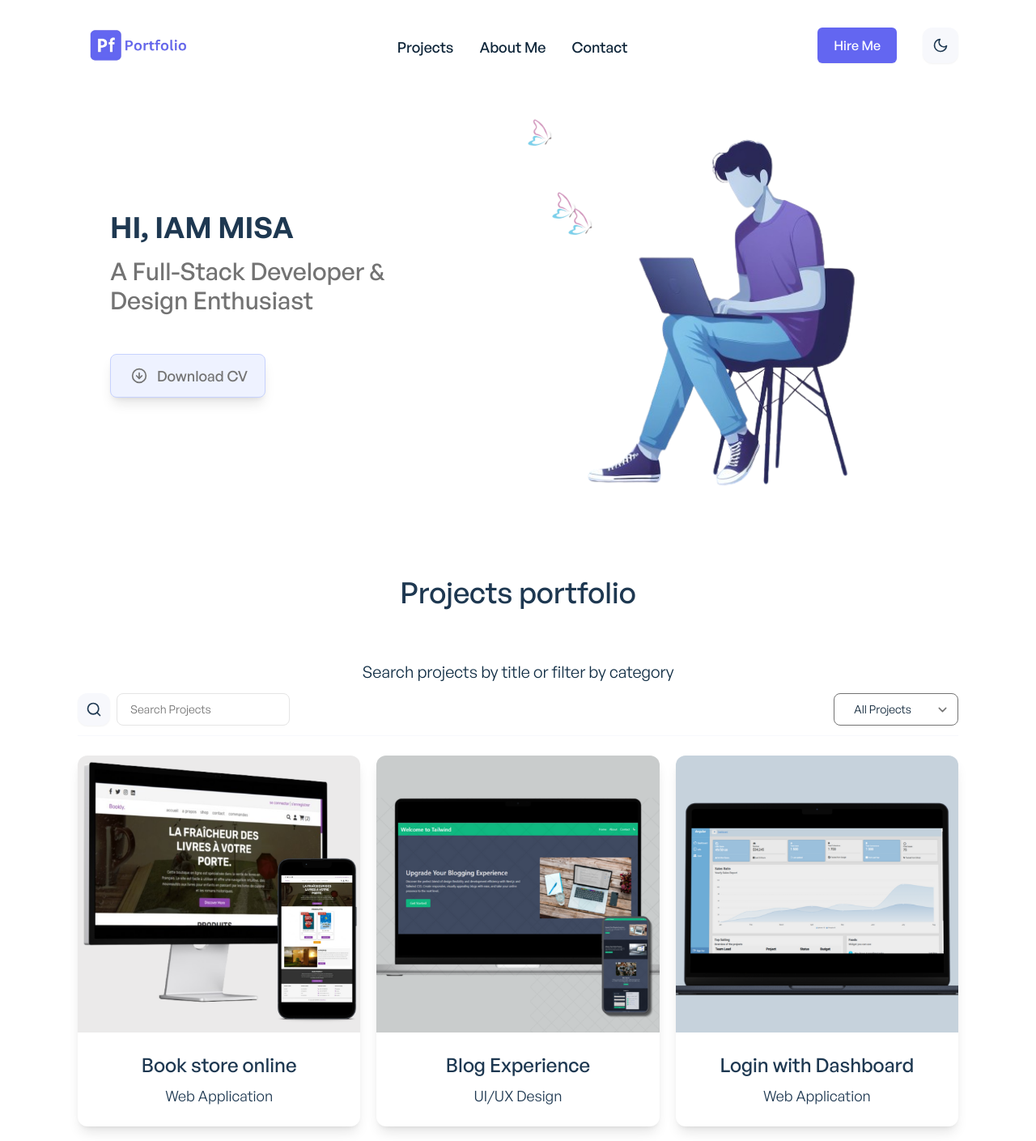
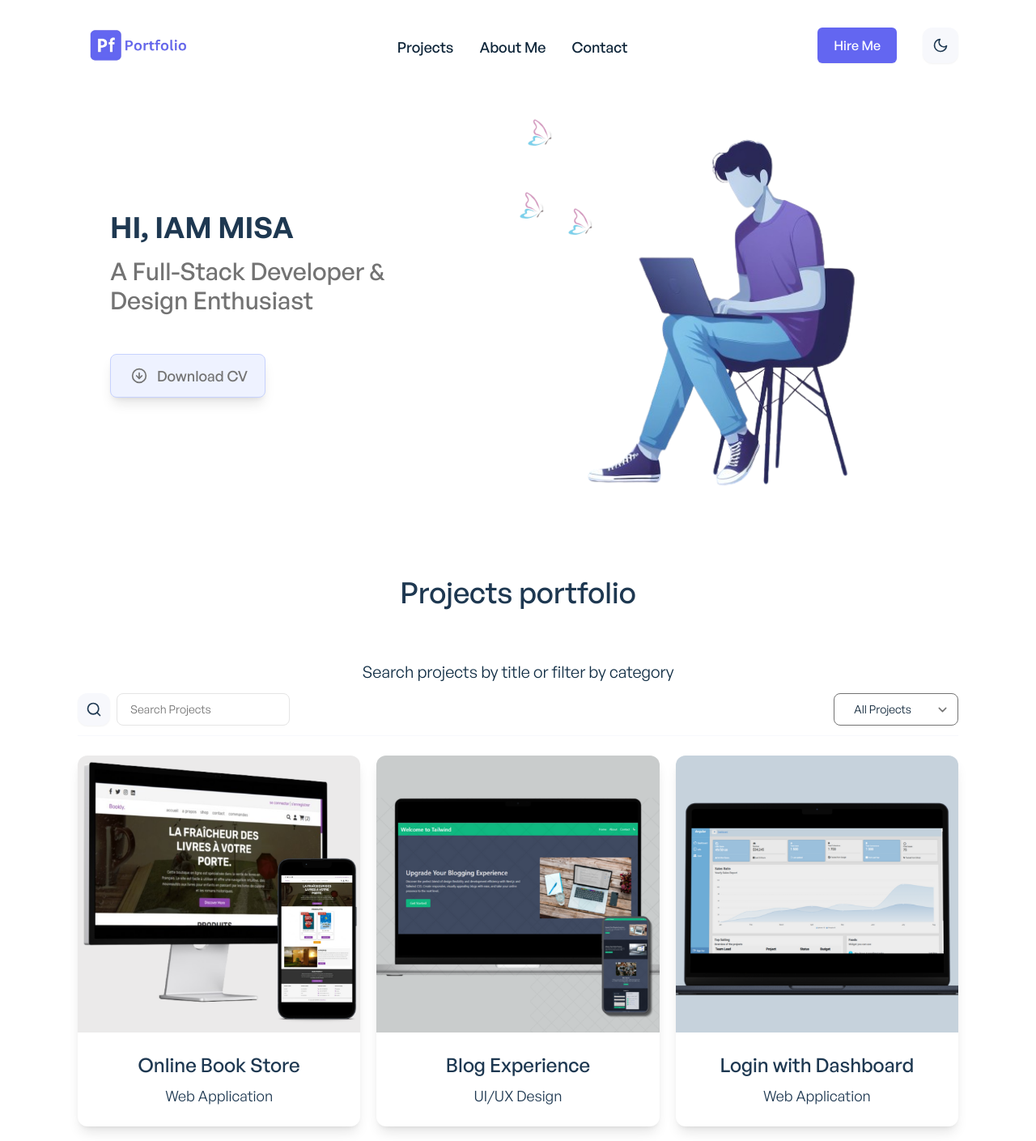
Before and after one commit to Misa100/portfolio-main, a Next.js app: page / in a window 1280 px wide. Shown: the top 1409 px of the page at 81% size. Built offline with nearby package versions, Linux system fonts and the light colour scheme.

Commit message:
update project

```diff
--- a/components/reusable/Butterfly.js
+++ b/components/reusable/Butterfly.js
@@ -37,7 +37,7 @@ const Butterfly = ({ offsetX, offsetY }) => (
 const Butterflies = () => {
   return (
     <>
-      <Butterfly offsetX={10} offsetY={40} />
+      <Butterfly offsetX={-30} offsetY={40} />
       <Butterfly offsetX={-20} offsetY={-50} />
       <Butterfly offsetX={30} offsetY={60} />
     </>
--- a/data/projectsData.js
+++ b/data/projectsData.js
@@ -3,13 +3,13 @@ import { v4 as uuidv4 } from 'uuid';
 export const projectsData = [
 	{
 		id: 1,
-		title: 'Book store online',
+		title: 'Online Book Store',
 		url: 'google-health-platform',
 		category: 'Web Application',
 		img: '/images/web-project-14.png',
 		ProjectHeader: {
 			title: 'Bookly',
-			publishDate: 'Jul 26, 2021',
+			publishDate: '2021',
 			tags: 'FullStack / Web app',
 		},
 		ProjectImages: [
@@ -394,12 +394,12 @@ export const projectsData = [
 				// {
 				// 	id: uuidv4(),
 				// 	name: 'Twitter',
-				// 	url: 'https://twitter.com/realstoman',
+				// 	url: 'https://twitter.com/steeve_andria',
 				// },
 				// {
 				// 	id: uuidv4(),
 				// 	name: 'Instagram',
-				// 	url: 'https://instagram.com/realstoman',
+				// 	url: 'https://instagram.com/steeve_andria',
 				// },
 			],
 		},
--- a/pages/projects/[id].js
+++ b/pages/projects/[id].js
@@ -114,12 +114,15 @@ function ProjectSingle(props) {
 						</p>
 						{props.project.ProjectInfo.SocialSharing.map((details) => {
 							return (
-							<p
+								<a
 									key={details.id}
+									href={details.url}
 									className="font-general-regular text-lg text-ternary-dark dark:text-ternary-light mb-2"
+									target="_blank"
+									rel="noopener noreferrer"
 								>
 									{details.url}
-							</p>
+								</a>
 							);
 						})}
 					</div>
```
Lines whose indentation alone changed are shown as unchanged.
